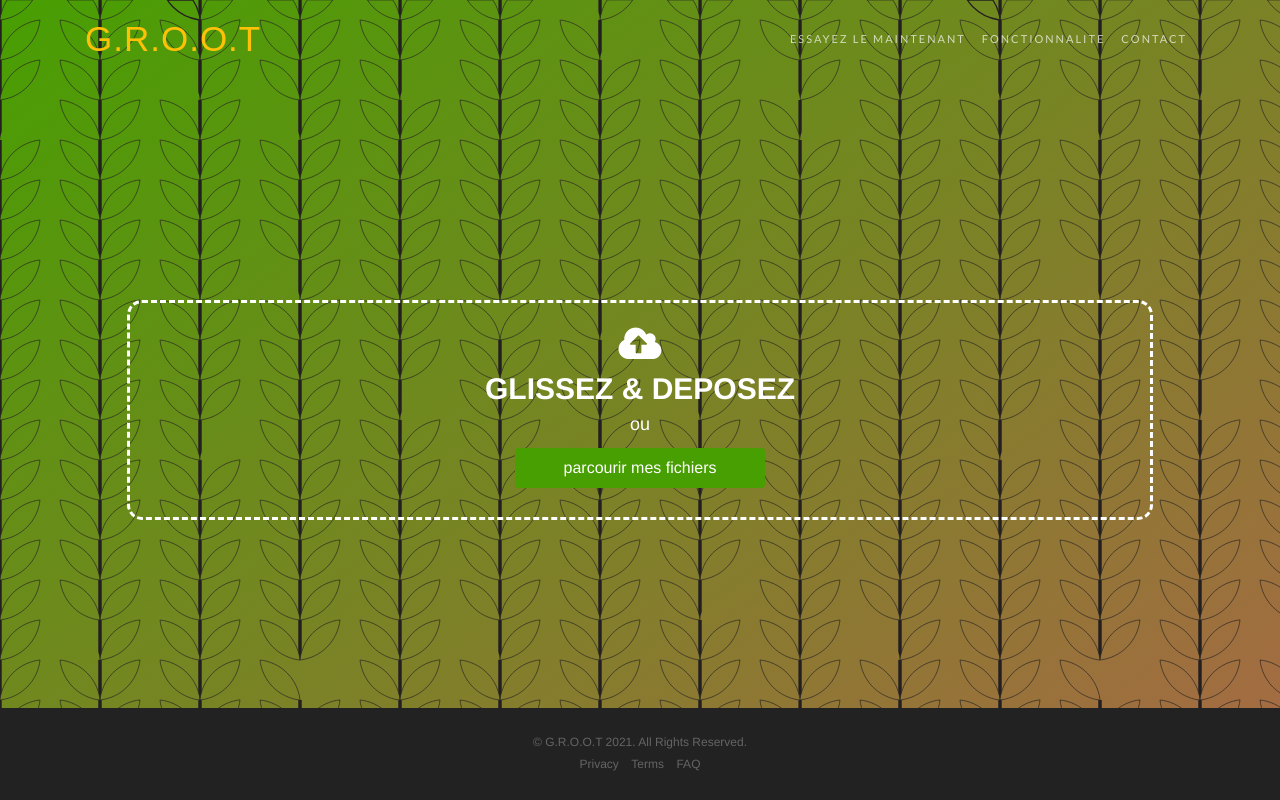
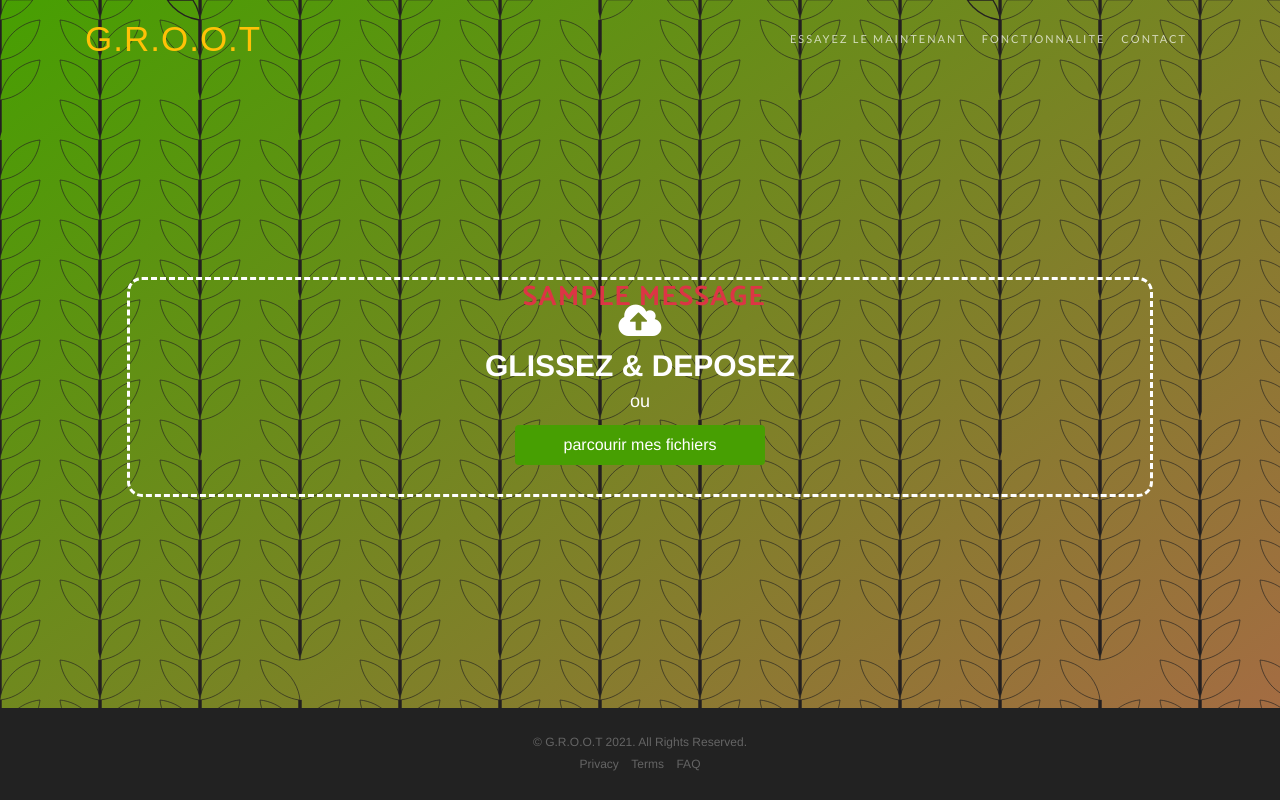
Before and after one commit to TeamNameBE/G.R.O.O.T, a Flask app: page /ia in a window 1280 px wide. Run offline with Flask 2, Linux system fonts and the light colour scheme; one stand-in notice (Sample message) is shown; parts of the project's set-up code (start-up, migrations or seed data) failed here and were passed over; some libraries are stand-ins or nearby versions; some web fonts are replaced.

Commit message:
[Add] form + error messages on upload page

```diff
--- a/web/templates/ia.html
+++ b/web/templates/ia.html
@@ -13,8 +13,9 @@
     <link rel="stylesheet" href="https://use.fontawesome.com/releases/v5.12.0/css/all.css">
     <link rel="stylesheet" href="https://cdnjs.cloudflare.com/ajax/libs/font-awesome/4.7.0/css/font-awesome.min.css">
     <link rel="stylesheet" href="https://cdnjs.cloudflare.com/ajax/libs/simple-line-icons/2.4.1/css/simple-line-icons.min.css">
-    <link rel="stylesheet" href="assets/fonts/fontawesome5-overrides.min.css">
-    <link rel="stylesheet" href="{{ url_for('static', filename='css/Drag--Drop-Upload-Form.css') }}">
+    <link rel="stylesheet" href="{{ url_for('static', filename="fonts/fontawesome5-overrides.min.css") }}">
+    <link rel="stylesheet" href="{{ url_for('static', filename="css/Drag--Drop-Upload-Form.css") }}">
+    <link rel="shortcut icon" href="{{ url_for('static', filename='img/giphy.gif') }}">
 </head>
 
 <body id="page-top" style="border-color: var(--danger);">
@@ -29,17 +30,26 @@
             </div>
         </div>
     </nav>
-    <header class="masthead" style="background: url('{{ url_for('static', filename='img/bg-plants.svg') }}') repeat, linear-gradient(145deg, #479f02 0%, #a96946 100%);height: 100%;background-size: auto, auto;">
+    <header class="masthead" style="background: url('{{ url_for('static', filename="img/bg-plants.svg") }}') repeat, linear-gradient(145deg, #479f02 0%, #a96946 100%);height: 100%;background-size: auto, auto;">
         <div class="container h-100">
             <div class="row row-cols-1 h-100">
                 <div class="col my-auto">
+                    {% with messages = get_flashed_messages(with_categories=true) %}
+                        {% if messages %}
+                            <div class="container text-center m-1">
+                                {% for category, message in messages %}
+                                    <h3 class="text-danger text-uppercase font-weight-bold">{{ message }}</h3>
+                                {% endfor %}
+                            </div>
+                        {% endif %}
+                    {% endwith %}
                     <div class="dashed_upload">
                         <div class="wrapper">
                             <div class="drop">
                                 <div class="cont">
                                 <i class="fa fa-cloud-upload"></i>
                                 <div class="tit">
-                                    GLissez & deposez
+                                    Glissez & deposez
                                 </div>
                                 <div class="desc">
                                     ou
@@ -48,11 +58,11 @@
                                     parcourir mes fichiers
                                 </div>
                                 </div>
-                                <output id="list"></output><input id="files" multiple name="files[]" type="file" />
+                                <form id="plantForm" action="" method="POST" enctype="multipart/form-data">
+                                    <input onchange="$('#plantForm').submit()" id="files" multiple name="file" type="file" />
+                                </form>
                             </div>
                         </div>
-                        <script src='http://cdnjs.cloudflare.com/ajax/libs/jquery/2.1.3/jquery.min.js'></script>
-                        <script src="js/index.js"></script>
                     </div>
                 </div>
             </div>
```
